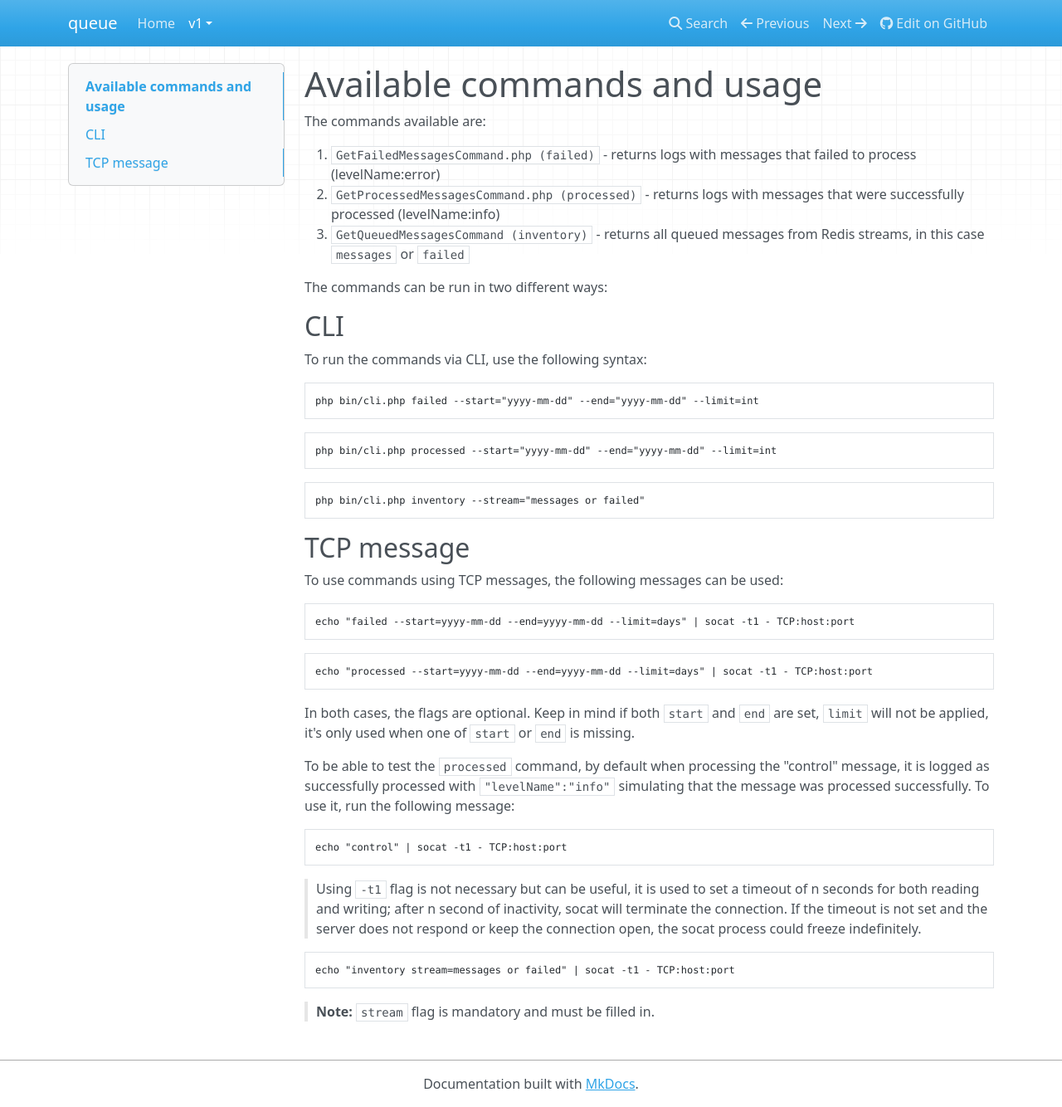
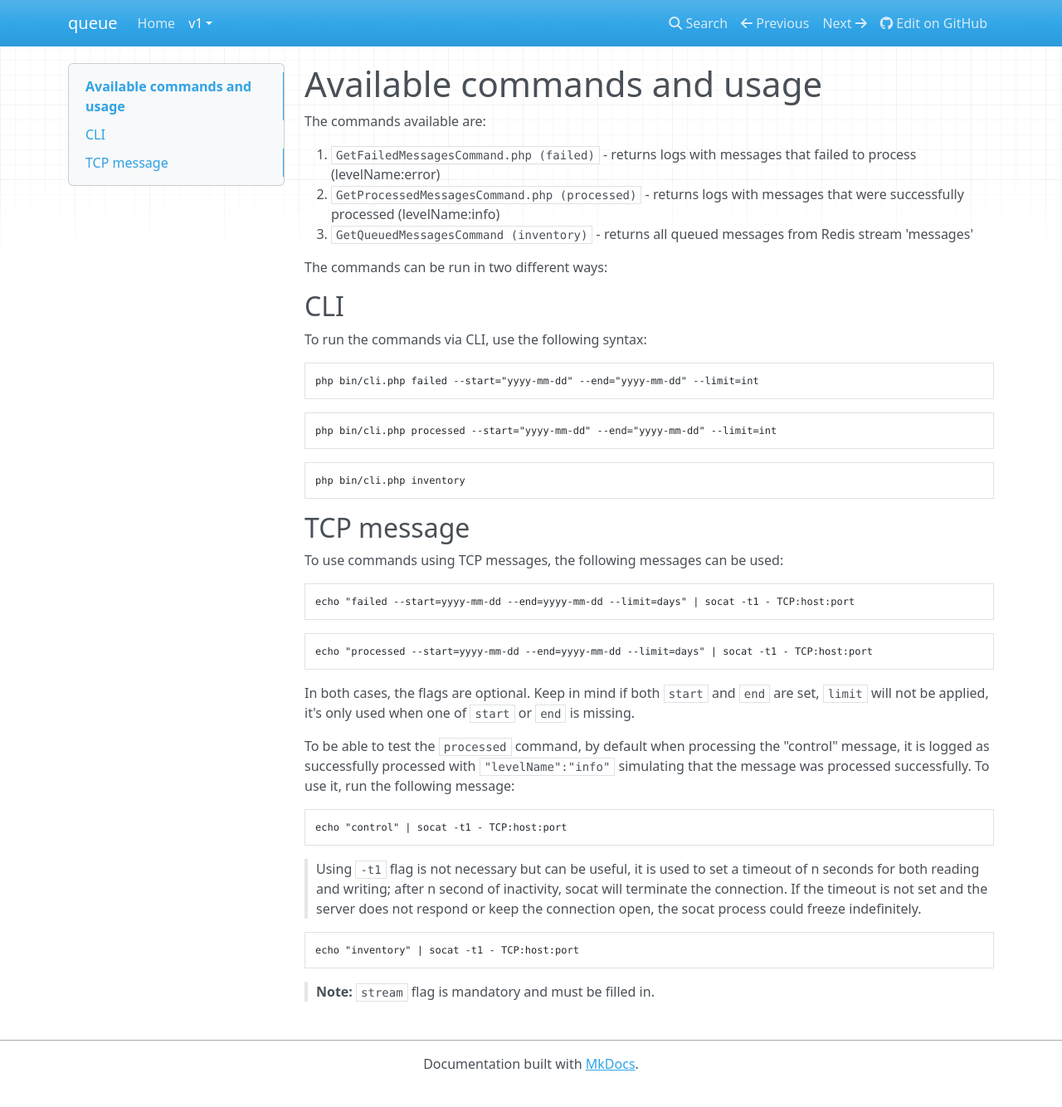
Before and after one commit to dotkernel/queue-documentation, an MkDocs documentation site: the page built from docs/book/v1/control-commands.md, in a window 1280 px wide and 1334 px high. Shown: the whole window at 83% size. Built offline with MkDocs 1.6.1, drawn with Linux system fonts in a browser that asks for light colours; nearby versions of some CDN libraries.

Commit message:
revert control commands page changes
Signed-off-by: bota <Bota@dotkernel.com>

````diff
--- a/docs/book/v1/control-commands.md
+++ b/docs/book/v1/control-commands.md
@@ -4,7 +4,7 @@ The commands available are:
 
 1. `GetFailedMessagesCommand.php (failed)` - returns logs with messages that failed to process (levelName:error)
 2. `GetProcessedMessagesCommand.php (processed)` - returns logs with messages that were successfully processed (levelName:info)
-3. `GetQueuedMessagesCommand (inventory)` - returns all queued messages from Redis streams, in this case `messages` or `failed`
+3. `GetQueuedMessagesCommand (inventory)` - returns all queued messages from Redis stream 'messages'
 
 The commands can be run in two different ways:
 
@@ -21,7 +21,7 @@ php bin/cli.php processed --start="yyyy-mm-dd" --end="yyyy-mm-dd" --limit=int
 ```
 
 ```shell
-php bin/cli.php inventory --stream="messages or failed"
+php bin/cli.php inventory
 ```
 
 ## TCP message
@@ -47,7 +47,7 @@ echo "control" | socat -t1 - TCP:host:port
 > Using `-t1` flag is not necessary but can be useful, it is used to set a timeout of n seconds for both reading and writing; after n second of inactivity, socat will terminate the connection. If the timeout is not set and the server does not respond or keep the connection open, the socat process could freeze indefinitely.
 
 ```shell
-echo "inventory stream=messages or failed" | socat -t1 - TCP:host:port
+echo "inventory" | socat -t1 - TCP:host:port
 ```
 
 > **Note:** `stream` flag is mandatory and must be filled in.
````
